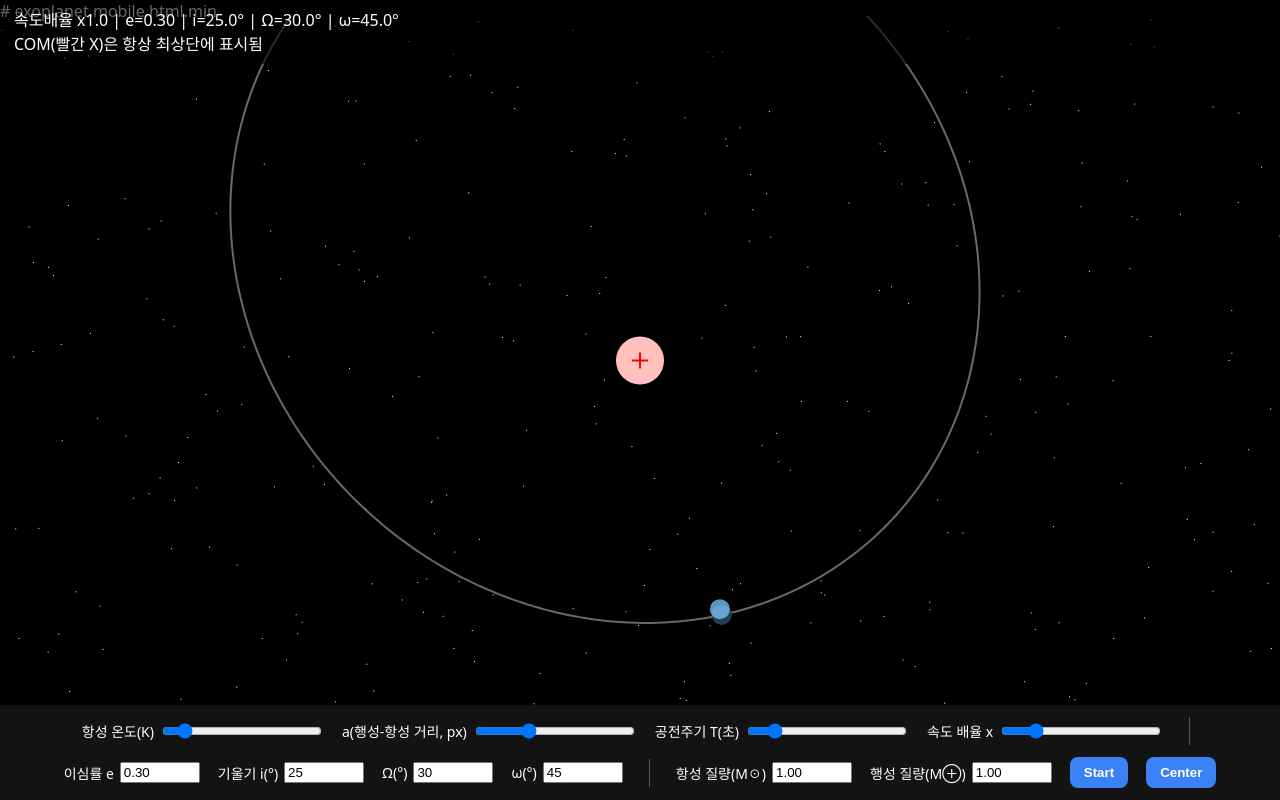
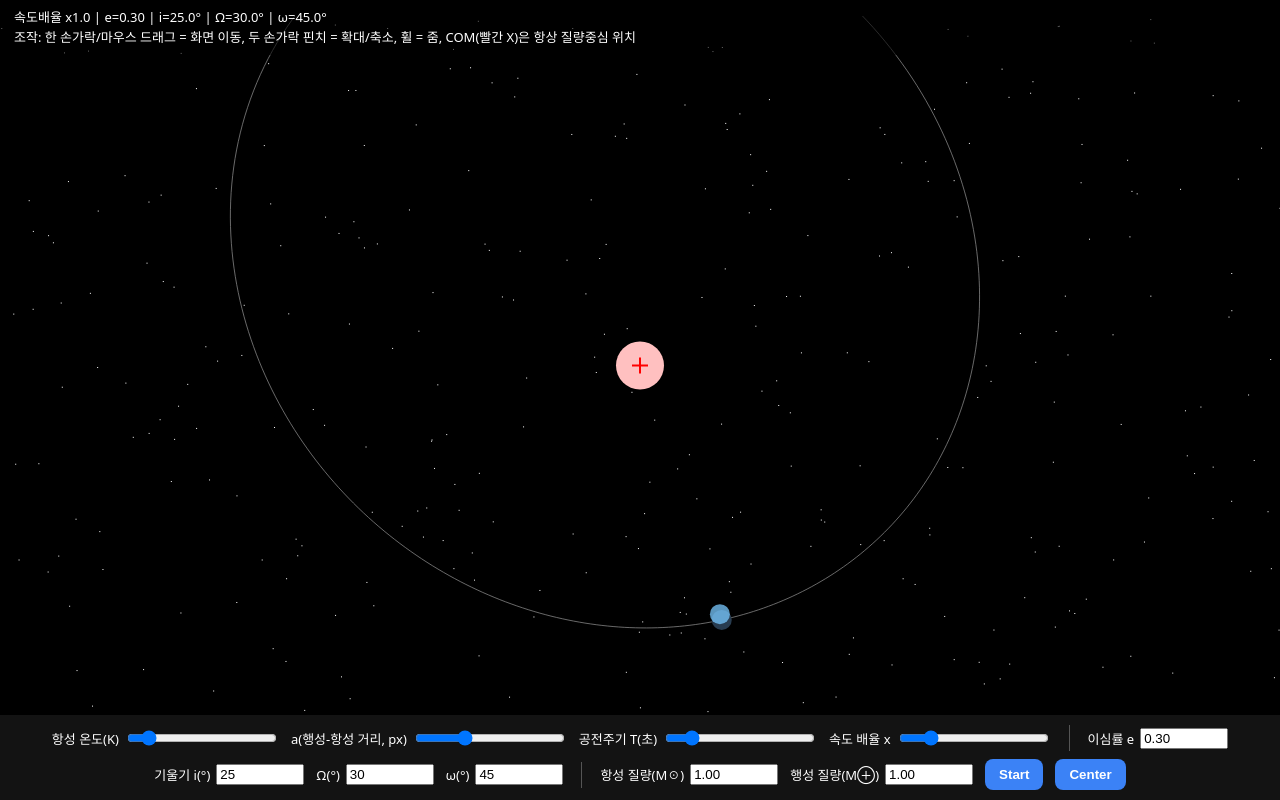
Before and after one commit to minjaelove58-tech/exoplanet.mobile.html.min, a plain HTML site: page index.html in a window 1280 px wide. Drawn offline with Linux system fonts and the light colour scheme.

Commit message:
Update index.html

```diff
--- a/index.html
+++ b/index.html
@@ -1,46 +1,162 @@
-# exoplanet.mobile.html.min
 <!DOCTYPE html>
 <html lang="ko">
 <head>
 <meta charset="utf-8" />
 <meta name="viewport" content="width=device-width,initial-scale=1" />
-<title>COM 궤도 시뮬레이터 (COM 항상 표시)</title>
+<title>Exoplanet & COM Orbit Simulator (Mobile-ready)</title>
 <style>
-  html,body{margin:0;background:#000;color:#fff;font-family:system-ui,-apple-system,sans-serif;overflow:hidden;}
-  #hud{position:fixed;top:0;left:0;width:100%;z-index:3;background:rgba(0,0,0,0.6);padding:8px 14px;box-sizing:border-box;line-height:1.5}
-  #ui{position:fixed;bottom:0;left:0;width:100%;z-index:3;background:rgba(20,20,20,0.96);
-      padding:12px 16px;display:flex;flex-wrap:wrap;gap:12px 18px;align-items:center;justify-content:center;box-sizing:border-box}
-  label{display:flex;align-items:center;gap:6px;font-size:14px;white-space:nowrap}
-  input[type=range]{width:160px} input[type=number]{width:80px}
-  button{background:#3b82f6;color:#fff;border:0;padding:8px 14px;border-radius:8px;font-weight:700;cursor:pointer}
-  canvas{display:block;position:absolute;left:0;z-index:1}
-  .sep{width:1px;height:28px;background:#555;margin:0 8px}
+  html,body{
+    margin:0;
+    background:#000;
+    color:#fff;
+    font-family:system-ui,-apple-system,sans-serif;
+    overflow:hidden;
+  }
+  #hud{
+    position:fixed;
+    top:0;
+    left:0;
+    width:100%;
+    z-index:3;
+    background:rgba(0,0,0,0.6);
+    padding:8px 14px;
+    box-sizing:border-box;
+    line-height:1.5;
+    font-size:13px;
+  }
+
+  /* 아래 UI 바 */
+  #ui{
+    position:fixed;
+    bottom:0;
+    left:0;
+    width:100%;
+    z-index:3;
+    background:rgba(20,20,20,0.96);
+    padding:10px 12px;
+    display:flex;
+    flex-wrap:wrap;
+    gap:8px 12px;
+    align-items:center;
+    justify-content:center;
+    box-sizing:border-box;
+    font-size:13px;
+
+    /* 모바일에서 내용이 많을 때 좌우 스크롤 허용 */
+    overflow-x:auto;
+  }
+  #ui-inner{
+    display:flex;
+    flex-wrap:wrap;
+    gap:8px 12px;
+    align-items:center;
+    justify-content:center;
+  }
+  label{
+    display:flex;
+    align-items:center;
+    gap:6px;
+    white-space:nowrap;
+  }
+  input[type=range]{width:150px}
+  input[type=number]{width:80px}
+  button{
+    background:#3b82f6;
+    color:#fff;
+    border:0;
+    padding:8px 14px;
+    border-radius:8px;
+    font-weight:700;
+    cursor:pointer;
+    white-space:nowrap;
+  }
+  button:hover{
+    background:#60a5fa;
+  }
+
+  canvas{
+    display:block;
+    position:absolute;
+    left:0;
+    z-index:1;
+    /* 터치 제스처를 캔버스가 직접 받도록 */
+    touch-action:none;
+  }
+  .sep{
+    width:1px;
+    height:26px;
+    background:#555;
+    margin:0 6px;
+  }
+
+  @media (max-width: 700px){
+    #hud{
+      font-size:12px;
+      padding:6px 10px;
+    }
+    #ui{
+      padding:8px 8px 10px;
+    }
+    input[type=range]{width:130px}
+    input[type=number]{width:70px}
+    label{
+      font-size:11px;
+    }
+  }
 </style>
 </head>
 <body>
 <div id="hud"><div id="hudText"></div></div>
 <canvas id="sim"></canvas>
+
 <div id="ui">
-  <label>항성 온도(K) <input id="temp" type="range" min="3000" max="30000" step="100" value="5800"></label>
-  <label>a(행성-항성 거리, px) <input id="a" type="range" min="120" max="1000" step="10" value="400"></label>
-  <label>공전주기 T(초) <input id="period" type="range" min="4" max="120" step="1" value="20"></label>
-  <label>속도 배율 x <input id="speedMul" type="range" min="0.1" max="5" step="0.1" value="1.0"></label>
-  <span class="sep"></span>
-  <label>이심률 e <input id="ecc" type="number" min="0" max="0.95" step="0.01" value="0.30"></label>
-  <label>기울기 i(°) <input id="inc" type="number" min="0" max="180" step="0.1" value="25"></label>
-  <label>Ω(°) <input id="Omega" type="number" min="0" max="360" step="0.1" value="30"></label>
-  <label>ω(°) <input id="omega" type="number" min="0" max="360" step="0.1" value="45"></label>
-  <span class="sep"></span>
-  <label>항성 질량(M☉) <input id="mStar" type="number" min="0.01" max="50" step="0.01" value="1.00"></label>
-  <label>행성 질량(M⊕) <input id="mPlanet" type="number" min="0.01" max="2000" step="0.01" value="1.00"></label>
-  <button id="toggle">Start</button>
-  <button id="reset">Center</button>
+  <div id="ui-inner">
+    <label>항성 온도(K)
+      <input id="temp" type="range" min="3000" max="30000" step="100" value="5800">
+    </label>
+    <label>a(행성-항성 거리, px)
+      <input id="a" type="range" min="120" max="1000" step="10" value="400">
+    </label>
+    <label>공전주기 T(초)
+      <input id="period" type="range" min="4" max="120" step="1" value="20">
+    </label>
+    <label>속도 배율 x
+      <input id="speedMul" type="range" min="0.1" max="5" step="0.1" value="1.0">
+    </label>
+
+    <span class="sep"></span>
+
+    <label>이심률 e
+      <input id="ecc" type="number" min="0" max="0.95" step="0.01" value="0.30">
+    </label>
+    <label>기울기 i(°)
+      <input id="inc" type="number" min="0" max="180" step="0.1" value="25">
+    </label>
+    <label>Ω(°)
+      <input id="Omega" type="number" min="0" max="360" step="0.1" value="30">
+    </label>
+    <label>ω(°)
+      <input id="omega" type="number" min="0" max="360" step="0.1" value="45">
+    </label>
+
+    <span class="sep"></span>
+
+    <label>항성 질량(M☉)
+      <input id="mStar" type="number" min="0.01" max="50" step="0.01" value="1.00">
+    </label>
+    <label>행성 질량(M⊕)
+      <input id="mPlanet" type="number" min="0.01" max="2000" step="0.01" value="1.00">
+    </label>
+    <button id="toggle">Start</button>
+    <button id="reset">Center</button>
+  </div>
 </div>
 
 <script>
 const cvs = document.getElementById('sim');
 const ctx = cvs.getContext('2d');
 const hud = document.getElementById('hudText');
+
 const controls = {
   temp: document.getElementById('temp'),
   a: document.getElementById('a'),
@@ -58,40 +174,60 @@ const controls = {
   uiDiv: document.getElementById('ui'),
 };
 
+// 캔버스 / 배경별
+let stars = [];
+function createStars() {
+  stars = Array.from({length:320}, () => [
+    Math.random() * cvs.width,
+    Math.random() * cvs.height
+  ]);
+}
+
+// 리사이즈 시 HUD / UI 높이 반영해서 캔버스 크기 조정
 function resize(){
   const hudH = controls.hudDiv.offsetHeight;
   const uiH  = controls.uiDiv.offsetHeight;
-  cvs.width  = innerWidth;
-  cvs.height = innerHeight - hudH - uiH;
+  const width = window.innerWidth;
+  const height = window.innerHeight - hudH - uiH;
+
+  cvs.width  = width;
+  cvs.height = Math.max(1, height);
   cvs.style.top = hudH + 'px';
+
+  createStars();
 }
-addEventListener('resize', resize); resize();
+window.addEventListener('resize', resize);
+resize();
 
 // 상수
-const MSUN=1.98847e30, MEARTH=5.972e24;
-
-// 배경별
-const stars = Array.from({length:320}, ()=> [Math.random()*innerWidth, Math.random()*innerHeight]);
+const MSUN   = 1.98847e30;
+const MEARTH = 5.972e24;
 
 // 회전/투영
-function rotZ([x,y,z],a){const c=Math.cos(a),s=Math.sin(a);return [c*x - s*y, s*x + c*y, z];}
-function rotX([x,y,z],a){const c=Math.cos(a),s=Math.sin(a);return [x, c*y - s*z, s*y + c*z];}
+function rotZ([x,y,z],a){
+  const c=Math.cos(a), s=Math.sin(a);
+  return [c*x - s*y, s*x + c*y, z];
+}
+function rotX([x,y,z],a){
+  const c=Math.cos(a), s=Math.sin(a);
+  return [x, c*y - s*z, s*y + c*z];
+}
 function project([x,y,z]){ return [x, y]; }
 
-// 케플러
+// 케플러 방정식
 function solveKepler(M,e){
   M = (M%(2*Math.PI) + 2*Math.PI)%(2*Math.PI);
   let E = e<0.8 ? M : Math.PI;
   for(let k=0;k<50;k++){
-    const f = E - e*Math.sin(E) - M;
-    const fp= 1 - e*Math.cos(E);
+    const f  = E - e*Math.sin(E) - M;
+    const fp = 1 - e*Math.cos(E);
     E -= f/fp;
     if(Math.abs(f) < 1e-9) break;
   }
   return E;
 }
 
-// 색상
+// 온도 → 색
 function tempToRGB(temp){
   temp = Math.max(3000, Math.min(30000, temp))/1000;
   let r,g,b;
@@ -105,37 +241,106 @@ function tempToRGB(temp){
 const trail = [];
 const TRAIL_MAX = 300;
 
-// 카메라
+// 카메라: 팬 + 줌
 let scale = 1;
 let pan = {x:0, y:0};
-let dragging = false, lastMouse = {x:0,y:0};
-cvs.addEventListener('mousedown', e=>{ dragging=true; lastMouse={x:e.clientX,y:e.clientY}; });
-addEventListener('mouseup', ()=> dragging=false);
-addEventListener('mousemove', e=>{
-  if(!dragging) return;
-  const dx = e.clientX - lastMouse.x;
-  const dy = e.clientY - lastMouse.y;
-  pan.x += dx; pan.y += dy;
-  lastMouse = {x:e.clientX,y:e.clientY};
+
+// 포인터(마우스 + 터치) 상태
+const pointers = new Map(); // id -> {x,y}
+let lastPanPos = {x:0, y:0};
+let lastPinchDist = null;
+
+// 포인터 다운
+cvs.addEventListener('pointerdown', (e)=>{
+  // 왼쪽 버튼/터치만
+  if (e.button !== undefined && e.button !== 0) return;
+  pointers.set(e.pointerId, {x:e.clientX, y:e.clientY});
+  cvs.setPointerCapture(e.pointerId);
+
+  if (pointers.size === 1) {
+    const p = pointers.values().next().value;
+    lastPanPos = {x:p.x, y:p.y};
+    lastPinchDist = null;
+  } else if (pointers.size === 2) {
+    const it = pointers.values();
+    const p1 = it.next().value;
+    const p2 = it.next().value;
+    const dx = p2.x - p1.x;
+    const dy = p2.y - p1.y;
+    lastPinchDist = Math.hypot(dx, dy);
+  }
 });
+
+// 포인터 이동
+window.addEventListener('pointermove', (e)=>{
+  if (!pointers.has(e.pointerId)) return;
+  pointers.set(e.pointerId, {x:e.clientX, y:e.clientY});
+
+  if (pointers.size === 1) {
+    // 한 손가락(또는 마우스) → 팬
+    const p = pointers.values().next().value;
+    const dx = p.x - lastPanPos.x;
+    const dy = p.y - lastPanPos.y;
+    pan.x += dx;
+    pan.y += dy;
+    lastPanPos = {x:p.x, y:p.y};
+  } else if (pointers.size === 2) {
+    // 두 손가락 → 핀치 줌
+    const it = pointers.values();
+    const p1 = it.next().value;
+    const p2 = it.next().value;
+    const dx = p2.x - p1.x;
+    const dy = p2.y - p1.y;
+    const dist = Math.hypot(dx, dy);
+    if (lastPinchDist != null && lastPinchDist > 0) {
+      const factor = dist / lastPinchDist;
+      scale *= factor;
+      scale = Math.max(0.2, Math.min(5, scale));
+    }
+    lastPinchDist = dist;
+  }
+});
+
+// 포인터 업/취소
+function endPointer(e){
+  if (!pointers.has(e.pointerId)) return;
+  pointers.delete(e.pointerId);
+  try { cvs.releasePointerCapture(e.pointerId); } catch(_){}
+  if (pointers.size === 1) {
+    const p = pointers.values().next().value;
+    lastPanPos = {x:p.x, y:p.y};
+    lastPinchDist = null;
+  } else if (pointers.size === 0) {
+    lastPinchDist = null;
+  }
+}
+window.addEventListener('pointerup', endPointer);
+window.addEventListener('pointercancel', endPointer);
+
+// 휠 줌 (PC용)
 cvs.addEventListener('wheel', e=>{
   e.preventDefault();
   const factor = Math.exp(-e.deltaY*0.0015);
-  const rect = cvs.getBoundingClientRect();
-  const mx = (e.clientX - rect.left - pan.x) / scale;
-  const my = (e.clientY - rect.top  - pan.y) / scale;
   scale *= factor;
-  pan.x = e.clientX - rect.left - mx*scale;
-  pan.y = e.clientY - rect.top  - my*scale;
-}, {passive:false});
+  scale = Math.max(0.2, Math.min(5, scale));
+},{passive:false});
 
-// 제어
+// 재생 제어
 let running=false;
-controls.toggle.onclick = ()=>{ running = !running; controls.toggle.textContent = running ? 'Pause' : 'Start'; };
-controls.reset.onclick  = ()=>{ pan.x=0; pan.y=0; scale=1; trail.length=0; };
+controls.toggle.onclick = ()=>{
+  running = !running;
+  controls.toggle.textContent = running ? 'Pause' : 'Start';
+};
+controls.reset.onclick  = ()=>{
+  scale = 1;
+  pan.x = 0;
+  pan.y = 0;
+  trail.length = 0;
+};
 
 // 시간
-let t=0, last=performance.now();
+let t=0;
+let last=performance.now();
 
 // 공용 궤도
 function orb2D(aVal, phase, e, inc, Om, om){
@@ -148,7 +353,8 @@ function orb2D(aVal, phase, e, inc, Om, om){
 }
 
 function frame(now){
-  const dt = (now - last)/1000; last = now;
+  const dt = (now - last)/1000;
+  last = now;
   const speedMul = parseFloat(controls.speedMul.value);
   if(running) t += dt * speedMul;
 
@@ -163,29 +369,42 @@ function frame(now){
   const mStarM = Math.max(1e-6, parseFloat(controls.mStar.value)||1);
   const mPlM   = Math.max(1e-6, parseFloat(controls.mPlanet.value)||1);
 
-  const mStar = mStarM * MSUN, mPl = mPlM * MEARTH;
+  const mStar = mStarM * MSUN;
+  const mPl   = mPlM   * MEARTH;
   const totM  = mStar + mPl;
+
   const a_star   = aTot * (mPl / totM);
   const a_planet = aTot * (mStar / totM);
 
   const n = 2*Math.PI / Tsec;
   const M = n * t;
   const E = solveKepler(M, e);
-  const cosE=Math.cos(E), sinE=Math.sin(E);
-  const cosf=(cosE - e)/(1 - e*cosE);
-  const sinf=Math.sqrt(1 - e*e)*sinE/(1 - e*cosE);
+  const cosE = Math.cos(E), sinE = Math.sin(E);
+  const cosf = (cosE - e)/(1 - e*cosE);
+  const sinf = Math.sqrt(1 - e*e)*sinE/(1 - e*cosE);
   const f = Math.atan2(sinf, cosf);
 
-  // 화면 초기화
+  // 화면 초기화 (배경별)
   ctx.setTransform(1,0,0,1,0,0);
   ctx.clearRect(0,0,cvs.width,cvs.height);
-  for(const [sx,sy] of stars){ ctx.fillStyle="#fff"; ctx.fillRect(sx, sy, 1, 1); }
-  ctx.setTransform(scale,0,0,scale, pan.x + cvs.width/2, pan.y + cvs.height/2);
+  ctx.fillStyle="#fff";
+  for(const [sx,sy] of stars){
+    ctx.fillRect(sx, sy, 1, 1);
+  }
+
+  // 좌표계: 중앙 + 팬 + 줌
+  ctx.setTransform(
+    scale, 0,
+    0,     scale,
+    cvs.width/2 + pan.x,
+    cvs.height/2 + pan.y
+  );
 
   // 궤도 타원
   ctx.strokeStyle = "rgba(150,150,150,0.7)";
+  ctx.lineWidth = 1/scale;
   ctx.beginPath();
-  for(let ang=0; ang<=Math.PI*2; ang+=0.02){
+  for(let ang=0; ang<=Math.PI*2+1e-3; ang+=0.02){
     const p = orb2D(a_planet, ang, e, inc, Om, om);
     if(ang===0) ctx.moveTo(p[0], p[1]); else ctx.lineTo(p[0], p[1]);
   }
@@ -194,10 +413,10 @@ function frame(now){
   const P = orb2D(a_planet, f,         e, inc, Om, om);
   const S = orb2D(a_star,   f+Math.PI, e, inc, Om, om);
 
+  // 트레일
   trail.push([P[0], P[1]]);
-  if(trail.length > 300) trail.shift();
+  if(trail.length > TRAIL_MAX) trail.shift();
 
-  // 트레일
   if(trail.length>1){
     ctx.lineWidth=2/scale;
     for(let i=1;i<trail.length;i++){
@@ -212,26 +431,41 @@ function frame(now){
 
   // 항성
   ctx.fillStyle=tempToRGB(TEMP);
-  ctx.beginPath();ctx.arc(S[0],S[1],24,0,Math.PI*2);ctx.fill();
+  ctx.beginPath();
+  ctx.arc(S[0],S[1],24,0,Math.PI*2);
+  ctx.fill();
 
   // 행성 + 위상
   const planetR=10;
   ctx.fillStyle="rgb(40,60,80)";
-  ctx.beginPath();ctx.arc(P[0],P[1],planetR,0,Math.PI*2);ctx.fill();
-  const lx=S[0]-P[0],ly=S[1]-P[1],L=Math.hypot(lx,ly)||1;
-  const ux=lx/L,uy=ly/L;
+  ctx.beginPath();
+  ctx.arc(P[0],P[1],planetR,0,Math.PI*2);
+  ctx.fill();
+
+  const lx=S[0]-P[0], ly=S[1]-P[1];
+  const L=Math.hypot(lx,ly)||1;
+  const ux=lx/L, uy=ly/L;
   ctx.fillStyle="rgb(120,200,255)";
-  ctx.beginPath();ctx.arc(P[0]+ux*planetR*0.6,P[1]+uy*planetR*0.6,planetR,0,Math.PI*2);
-  ctx.globalAlpha=0.75;ctx.fill();ctx.globalAlpha=1;
+  ctx.beginPath();
+  ctx.arc(P[0]+ux*planetR*0.6, P[1]+uy*planetR*0.6, planetR, 0, Math.PI*2);
+  ctx.globalAlpha=0.75;
+  ctx.fill();
+  ctx.globalAlpha=1;
 
-  // ✅ 마지막에 COM 표시 (항성·행성 위에도 항상 보임)
-  ctx.strokeStyle="red"; ctx.lineWidth=2/scale;
+  // COM 표시 (항상 중앙)
+  ctx.strokeStyle="red";
+  ctx.lineWidth=2/scale;
   ctx.beginPath();
   ctx.moveTo(-8,0); ctx.lineTo(8,0);
   ctx.moveTo(0,-8); ctx.lineTo(0,8);
   ctx.stroke();
 
-  hud.innerHTML=`속도배율 x${speedMul.toFixed(1)} | e=${e.toFixed(2)} | i=${(inc*180/Math.PI).toFixed(1)}° | Ω=${(Om*180/Math.PI).toFixed(1)}° | ω=${(om*180/Math.PI).toFixed(1)}°<br>COM(빨간 X)은 항상 최상단에 표시됨`;
+  hud.innerHTML =
+    `속도배율 x${speedMul.toFixed(1)} | e=${e.toFixed(2)} | ` +
+    `i=${(inc*180/Math.PI).toFixed(1)}° | Ω=${(Om*180/Math.PI).toFixed(1)}° | ` +
+    `ω=${(om*180/Math.PI).toFixed(1)}°` +
+    `<br>조작: 한 손가락/마우스 드래그 = 화면 이동, 두 손가락 핀치 = 확대/축소, 휠 = 줌, COM(빨간 X)은 항상 질량중심 위치`;
+
   requestAnimationFrame(frame);
 }
 requestAnimationFrame(frame);
```
